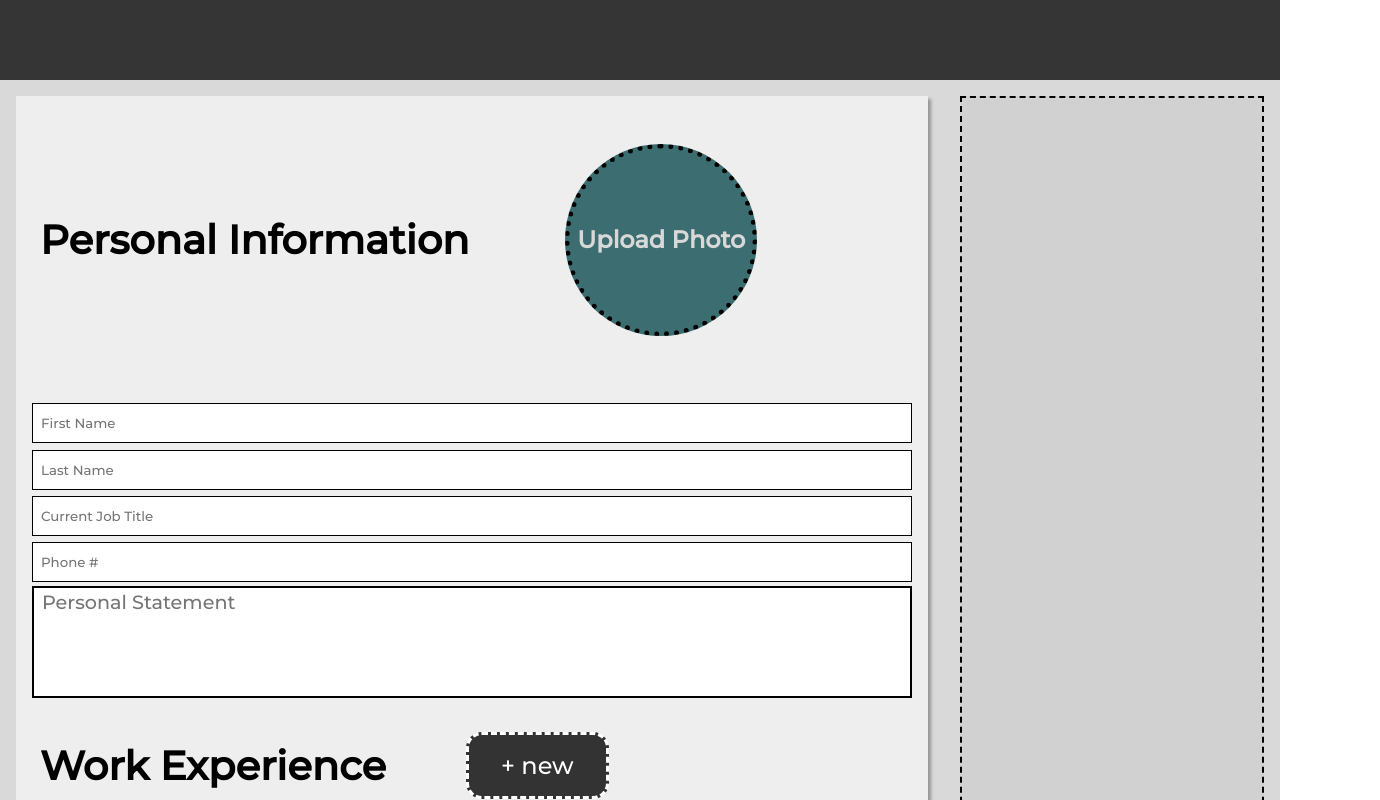
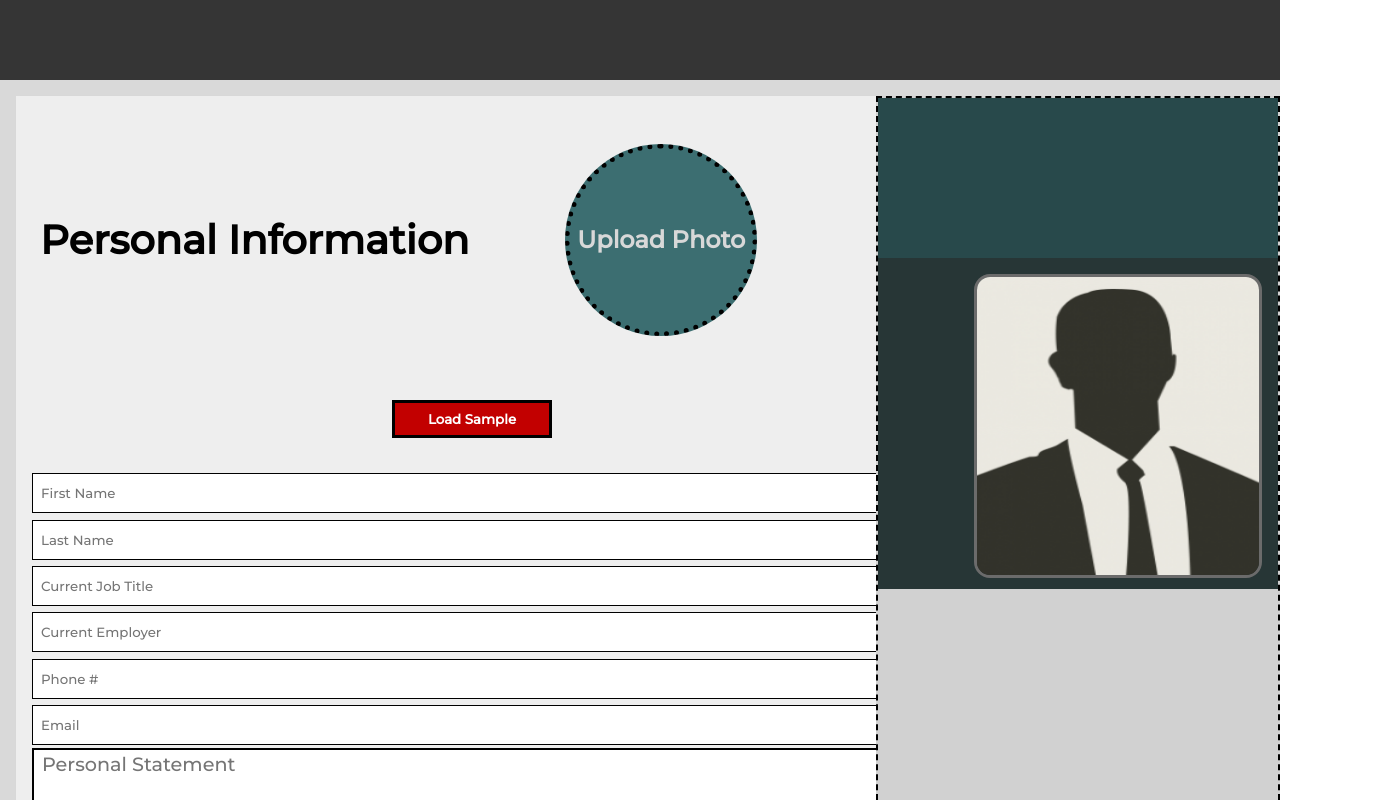
Before and after one commit to bokonist/react-live-cv, a React (Create React App) app: page / in a window 1280 px wide. Shown: the top 800 px of the page, 1380 px wide, since content can reach past the window. Built offline with nearby package versions, Linux system fonts and the light colour scheme.

Commit message:
upload img+preview, conditional renders, header

```diff
--- a/src/components/App.js
+++ b/src/components/App.js
@@ -74,16 +74,82 @@ class App extends Component {
       return { personalInfo: personalClone };
     });
   }
+  loadSample() {
+    this.setState({
+      personalInfo: {
+        firstName: "Sinus",
+        lastName: "Vorvalds",
+        jobTitle: "Full Stack CSS Developer",
+        company: "Oracle",
+        phone: "+1 918-234-7520",
+        email: "vorvalds@sinux-foundation.org",
+        image: "sample",
+        statement:
+          "I like to develop full stack applications for the web with only CSS. Being a CSS maximalist, I look forward to the day I can deploy an entire website from a single CSS file. Meanwhile, although I'm currently exploring opportunities in backend development, I've always had a keen eye for tasteful frontend design with a focus on accessibility and elegant UX design. I love the Windows operating system, as you can see from the smile on my face. My distaste for UNIX is inversely correlated to my ability to grow a full beard.",
+      },
+      workExpArray: [
+        {
+          title: "Fullstack Developer",
+          company: "Microsoft",
+          location: "Los Angeles",
+          startDate: "2020-04-01",
+          endDate: "2021-04-01",
+          description: "I had lots of fun at Microsoft",
+        },
+        {
+          title: "Junior Frontend Developer",
+          company: "Amazon",
+          location: "Seattle",
+          startDate: "2019-04-01",
+          endDate: "2020-04-01",
+          description: "I had lots of fun at amazon",
+        },
+      ],
+      educationArray: [
+        {
+          degree: "Undergraduate in Computer Science",
+          school: "Harvard University",
+          location: "Massachusetts, USA",
+          startDate: "2013-04-01",
+          endDate: "2017-04-01",
+          description: "I learned a lot at Harvard",
+        },
+        {
+          degree: "High School Diploma",
+          school: "Sand Valley Highschool",
+          location: "Minnesota, USA",
+          startDate: "2009-04-01",
+          endDate: "2013-04-01",
+          description: "I had fun being in high school",
+        },
+      ],
+    });
+  }
+  uploadImage(inputElement) {
+    let oFReader = new FileReader();
+    oFReader.readAsDataURL(inputElement.files[0]);
+    let classContext = this;
+    oFReader.onload = function (oFREvent) {
+      classContext.setState((prevState) => {
+        let personalClone = prevState.personalInfo;
+        personalClone.image = oFREvent.target.result;
+        return { personalInfo: personalClone };
+      });
+    };
+  }
   render() {
     console.log(this.state);
     return (
       <div className="App">
         <div className="main-title-container"></div>
+
         <div className="main-body-container">
           <EditCV
             workExpArray={this.state.workExpArray}
             educationArray={this.state.educationArray}
             personalInfo={this.state.personalInfo}
+            loadSample={this.loadSample.bind(this)}
+            uploadImage={this.uploadImage.bind(this)}
             modifyPersonalInfo={(field, val) => {
               this.modifyPersonalInfo(field, val);
             }}
--- a/src/components/EditCV.js
+++ b/src/components/EditCV.js
@@ -3,15 +3,33 @@ import WorkExp from "./WorkExp";
 import Education from "./Education";
 import "../styles/Edit.css";
 function EditCV(props) {
-  let { firstName, lastName, jobTitle, phone, statement } = props.personalInfo;
+  let { firstName, lastName, jobTitle, phone, statement, email, company } =
+    props.personalInfo;
   return (
     <div className="edit-cv-container">
       <div className="section-heading">
         <h1 className="section-heading-title"> Personal Information</h1>
+
         <label htmlFor="upload-photo"> Upload Photo</label>
-        <input id="upload-photo" type="file" name="Photo" />
+        <input
+          id="upload-photo"
+          type="file"
+          name="Photo"
+          onInput={(event) => {
+            event.preventDefault();
+            props.uploadImage(event.target);
+          }}
+        />
       </div>
-
+      <button
+        id="load-sample-button"
+        onClick={(event) => {
+          event.preventDefault();
+          props.loadSample();
+        }}
+      >
+        Load Sample
+      </button>
       <input
         type="text"
         placeholder="First Name"
@@ -37,6 +55,14 @@ function EditCV(props) {
         }}
       />
       <input
+        type="text"
+        placeholder="Current Employer"
+        value={company || ""}
+        onChange={(event) => {
+          props.modifyPersonalInfo("company", event.target.value);
+        }}
+      />
+      <input
         type="tel"
         placeholder="Phone #"
         value={phone || ""}
@@ -44,6 +70,14 @@ function EditCV(props) {
           props.modifyPersonalInfo("phone", event.target.value);
         }}
         pattern="[0-9]{3}-[0-9]{3}-[0-9]{4}"
+      />
+      <input
+        type="email"
+        placeholder="Email"
+        value={email || ""}
+        onChange={(event) => {
+          props.modifyPersonalInfo("email", event.target.value);
+        }}
       />
       <textarea
         rows="5"
--- a/src/components/Preview.js
+++ b/src/components/Preview.js
@@ -1,7 +1,54 @@
 import React from "react";
 import "../styles/Preview.css";
+
+import sample_photo from "../assets/sample.png";
+import placeholder from "../assets/placeholder.png";
+
 function Preview(props) {
-  return <div className="preview-container"></div>;
+  let { workExpArray, educationArray, personalInfo } = props;
+  console.log(personalInfo);
+  return (
+    <div className="preview-container">
+      <div className="preview-header">
+        <div className="preview-name">
+          <p>{personalInfo.firstName}</p>
+          <p>{personalInfo.lastName}</p>
+        </div>
+        <p className="preview-current-title">
+          {" "}
+          {personalInfo.jobTitle}{" "}
+          {personalInfo.company ? `@ ${personalInfo.company}` : ""}
+        </p>
+      </div>
+      <div className="preview-body">
+        <div className="preview-info">
+          <div className="preview-info-statement">
+            <quote>
+              {personalInfo.statement ? `" ${personalInfo.statement} "` : ""}
+            </quote>
+          </div>
+          <div className="preview-info-photo-container">
+            <img
+              src={
+                personalInfo.image === "sample"
+                  ? sample_photo
+                  : personalInfo.image || placeholder
+              }
+              alt="sample"
+            />
+            <p>{personalInfo.phone}</p>
+            <p>{personalInfo.email}</p>
+          </div>
+        </div>
+        <div className="preview-work-exp">
+          {workExpArray.map((workexpEntry, index) => {
+            <div key={index} className="preview-work-exp-entry"></div>;
+          })}
+        </div>
+        <div className="preview-education"></div>
+      </div>
+    </div>
+  );
 }
 
-export default React.memo(Preview);
+export default Preview;
--- a/src/styles/Edit.css
+++ b/src/styles/Edit.css
@@ -8,6 +8,19 @@
   margin: 1rem;
   display: grid;
   grid-template-rows: auto;
+}
+
+#load-sample-button {
+  background-color: rgb(194, 0, 0);
+  color: white;
+  font-family: "Montserrat";
+  font-weight: bolder;
+  padding: 0.5rem 1rem;
+  border: 3px solid black;
+  width: 10rem;
+  justify-self: center;
+  cursor: pointer;
+  margin-bottom: 2rem;
 }
 .section-heading {
   display: flex;
--- a/src/styles/Preview.css
+++ b/src/styles/Preview.css
@@ -9,3 +9,84 @@
   border: 2px dashed black;
   margin: 1rem;
 }
+
+.preview-header {
+  height: 10rem;
+  width: 100%;
+  background-color: #28494b;
+  display: flex;
+  flex-direction: column;
+  justify-content: center;
+  align-items: flex-start;
+}
+
+.preview-name {
+  margin-left: 2rem;
+  margin-bottom: 0.5rem;
+  display: flex;
+  justify-content: flex-start;
+  align-items: center;
+
+  height: 5rem;
+  width: fit-content;
+  border: 0px solid black;
+  color: white;
+  font-family: "Montserrat";
+  font-size: 3rem;
+  font-weight: bolder;
+}
+.preview-name * {
+  margin-right: 1rem;
+}
+.preview-current-title {
+  margin-left: 2rem;
+  color: rgb(238, 238, 238);
+  font-family: "Montserrat";
+  font-weight: bold;
+  font-size: 1.5rem;
+}
+
+.preview-body {
+  display: grid;
+  grid-template-rows: auto;
+}
+.preview-name {
+  color: rgb(194, 126, 0);
+}
+.preview-info {
+  background-color: rgb(39, 54, 54);
+  display: grid;
+  grid-template-columns: 3fr 1fr;
+}
+.preview-info-photo-container {
+  margin-top: 1rem;
+  margin-right: 1rem;
+}
+.preview-info-photo-container img {
+  height: 19rem;
+  width: 18rem;
+  border-radius: 1rem;
+  border: 3px solid rgb(107, 107, 107);
+}
+.preview-info-photo-container p {
+  color: white;
+  font-family: "Montserrat";
+  font-weight: bolder;
+  font-size: 1rem;
+  margin: 0.5rem;
+}
+.preview-info-statement {
+  display: flex;
+  justify-content: center;
+  align-items: center;
+  color: white;
+  line-height: 1.5rem;
+  font-size: 1.1rem;
+  margin: 0rem 1rem;
+  padding: 0rem 2rem;
+}
+
+.preview-work-exp {
+  display: grid;
+  grid-template-rows: auto;
+}
```
